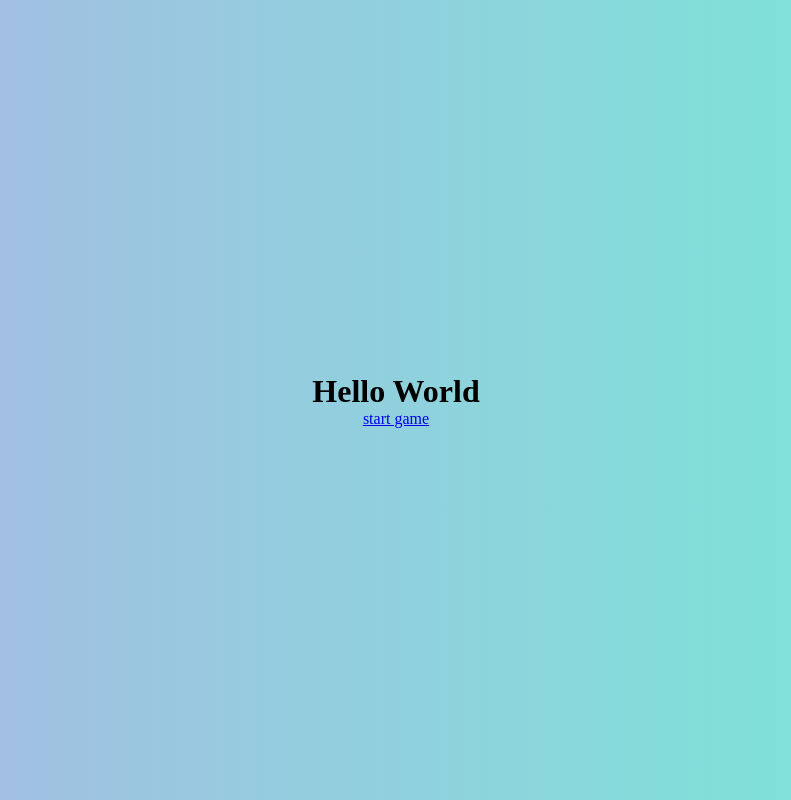
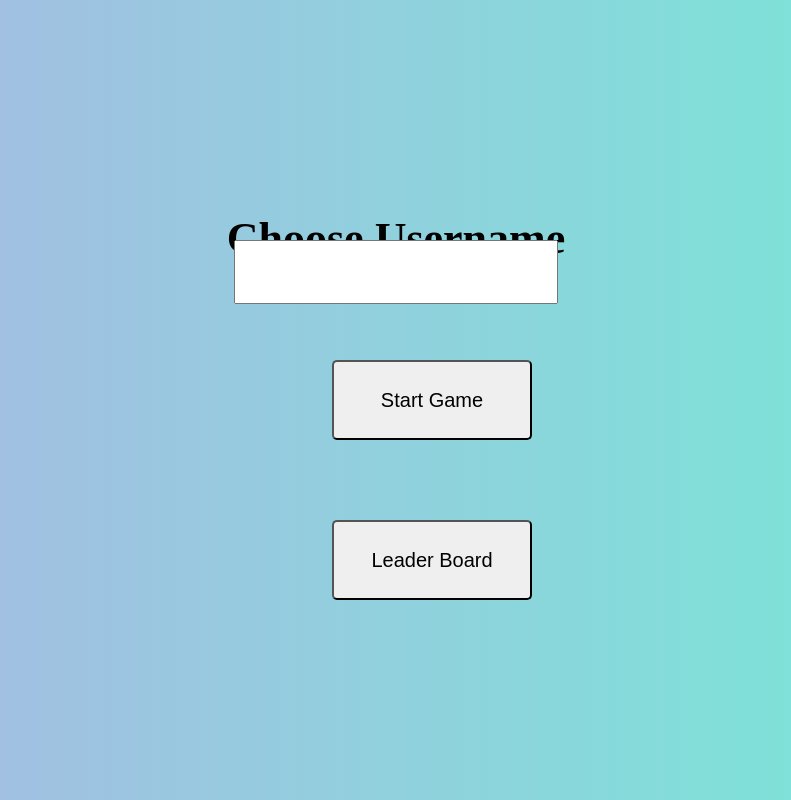
Before and after one commit to Nuchicken/m-moire-game, a plain HTML site: page index.html in a window 1280 px wide. Shown: the whole page, without its empty margins (244-1035 px from the left). Drawn offline with Linux system fonts and the light colour scheme.

Commit message:
added landing page

```diff
--- /dev/null
+++ b/index.css
@@ -0,0 +1,58 @@
+
+h1 {
+    position: fixed;
+    top: 23%;
+    left: 50%;
+    transform: translateX(-50%);
+    font-size: 275%;
+}
+
+input {
+    width: 300px;
+    height: 40px;
+    padding: 10px;
+    font-size: 100%;
+    top: 30%;
+    left: 50%;
+}
+body {
+    background: lightskyblue;
+  background: -webkit-linear-gradient(
+    to right,
+    #acb6e5,
+    #74ebd5
+  );
+  background: linear-gradient(
+    to right,
+    #acb6e5,
+    #74ebd5
+  );
+}
+
+.moving-input {
+  position: fixed;
+  top: 30%;
+  left: 50%;
+  transform: translateX(-50%);
+}
+
+#startGameForm {
+  font-size: 20px;
+  width: 200px;
+  height: 80px;
+  border-radius: 5px;
+  position: fixed;
+  top: 45%;
+  left: 45%;
+
+}
+
+#leaderBoard {
+  font-size: 20px;
+  width: 200px;
+  height: 80px;
+  border-radius: 5px;
+  position: fixed;
+  top: 65%;
+  left: 45%;
+}
--- a/index.html
+++ b/index.html
@@ -4,10 +4,28 @@
   <meta charset="UTF-8">
   <meta name="viewport" content="width=device-width, initial-scale=1.0">
   <title>Memory Game</title>
-  <link rel="stylesheet" href="./style.css">
+  <link rel="stylesheet" href="./index.css">
+  <script defer src="./index.js" type="text/javascript"></script>
 </head>
+
 <body>
-  <h1>Hello World</h1>
-  <a href="./game.html"><p>start game</p></a>
+  <div>
+    <form onsubmit="startGame(event)">
+        <div>
+            <h1>Choose Username</h1>
+        </div>
+
+        <div>
+            <input type="text" class="moving-input" id="username" name="username" required>
+        </div>
+
+        <button id="startGameForm" type="submit">Start Game</button>
+    </form>
+
+    <div>
+        <a href="./leaderboard.html">
+            <button id="leaderBoard" type="submit">Leader Board</button>
+        </a>
+    </div>
+</div>
 </body>
-</html>
--- /dev/null
+++ b/index.js
@@ -0,0 +1,10 @@
+function startGame(event) {
+    event.preventDefault();
+    const username = document.getElementById('username').value;
+    if (username) {
+        localStorage.setItem('username', username);
+        window.location.href = 'game.html';
+    } else {
+        alert("Please enter a username.");
+    }
+}
```
